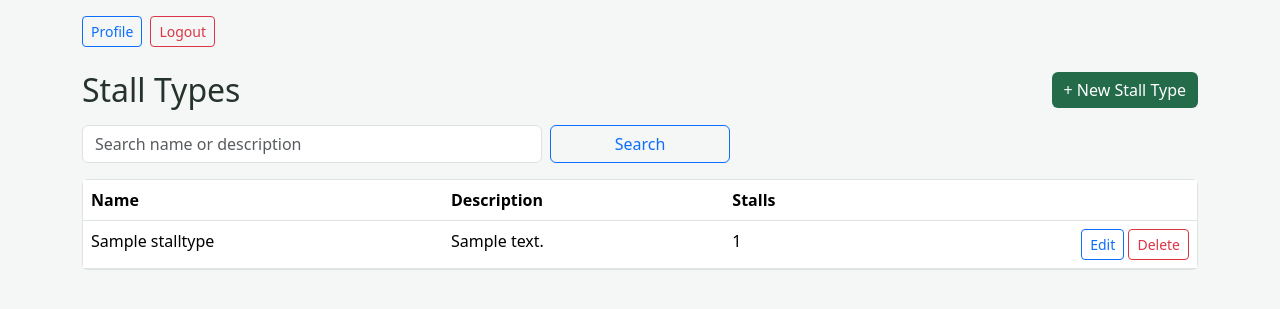
After one commit to AddryaneBautista/MarketEase-Bautista-Addryane-G01, a Django app: page /stall-types/ in a window 1280 px wide. The commit adds this page. Shown: the top 309 px of the page. Run offline with Django 5.2, Linux system fonts and the light colour scheme; a user stored in the database is signed in; tables that the repository leaves empty hold one stand-in row (values such as "Sample post").

Commit message:
feat(locations): update UI to add stall_types

```diff
--- a/templates/dashboard/_manage_links.html
+++ b/templates/dashboard/_manage_links.html
@@ -1,2 +1,3 @@
 <a href="{% url 'agreements:list' %}" class="list-group-item list-group-item-action d-flex justify-content-between align-items-center">Rental agreements <i class="bi bi-chevron-right"></i></a>
 <a href="{% url 'locations:list' %}" class="list-group-item list-group-item-action d-flex justify-content-between align-items-center">Locations <i class="bi bi-chevron-right"></i></a>
+<a href="{% url 'stall_types:list' %}" class="list-group-item list-group-item-action d-flex justify-content-between align-items-center">Stall types <i class="bi bi-chevron-right"></i></a>
--- /dev/null
+++ b/templates/stall_types/stall_type_list.html
@@ -0,0 +1,38 @@
+{% extends "base.html" %}
+{% block content %}
+<div class="container py-4">
+  <div class="d-flex justify-content-between align-items-center mb-3">
+    <h2 class="mb-0">Stall Types</h2>
+    <a href="{% url 'stall_types:create' %}" class="btn btn-market">+ New Stall Type</a>
+  </div>
+  <form method="get" class="row g-2 mb-3">
+    <div class="col-md-5"><input name="q" value="{{ request.GET.q }}" class="form-control" placeholder="Search name or description"></div>
+    <div class="col-md-2"><button class="btn btn-outline-primary w-100">Search</button></div>
+  </form>
+  <div class="card"><div class="table-responsive">
+    <table class="table table-hover mb-0">
+      <thead><tr><th>Name</th><th>Description</th><th>Stalls</th><th></th></tr></thead>
+      <tbody>
+      {% for t in stall_types %}
+        <tr>
+          <td>{{ t.name }}</td><td>{{ t.description|default:"-" }}</td><td>{{ t.stall_count }}</td>
+          <td class="text-end">
+            <a href="{% url 'stall_types:update' t.pk %}" class="btn btn-sm btn-outline-primary">Edit</a>
+            <a href="{% url 'stall_types:delete' t.pk %}" class="btn btn-sm btn-outline-danger">Delete</a>
+          </td>
+        </tr>
+      {% empty %}
+        <tr><td colspan="4" class="text-center text-muted py-4">No stall types found.</td></tr>
+      {% endfor %}
+      </tbody>
+    </table>
+  </div></div>
+  {% if is_paginated %}
+  <nav class="mt-3 d-flex gap-2 align-items-center">
+    {% if page_obj.has_previous %}<a class="btn btn-sm btn-outline-secondary" href="?page={{ page_obj.previous_page_number }}&q={{ request.GET.q }}">Prev</a>{% endif %}
+    <span>Page {{ page_obj.number }} of {{ page_obj.paginator.num_pages }}</span>
+    {% if page_obj.has_next %}<a class="btn btn-sm btn-outline-secondary" href="?page={{ page_obj.next_page_number }}&q={{ request.GET.q }}">Next</a>{% endif %}
+  </nav>
+  {% endif %}
+</div>
+{% endblock %}
```
Also changed, not shown: templates/stall_types/stall_type_confirm_delete.html (added, +11 -0 lines), templates/stall_types/stall_type_form.html (added, +17 -0 lines).
